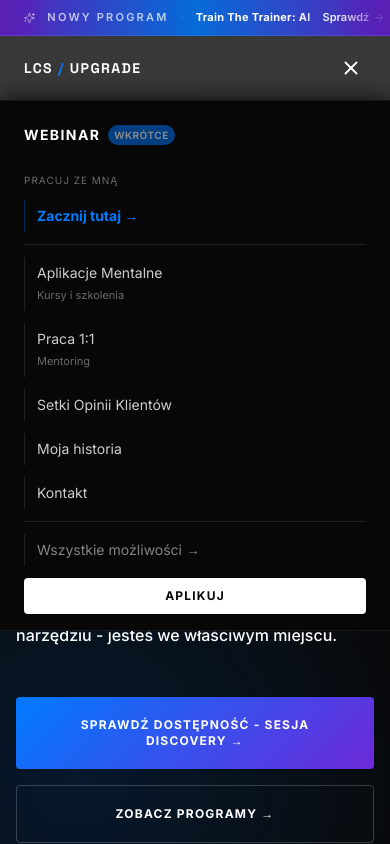
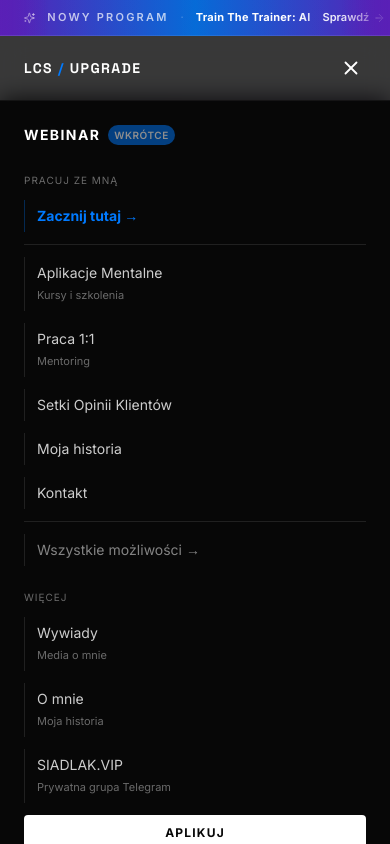
Before and after one commit to ludwikc/siadlak-com, a React (Vite) app: page / in a window 390 px wide. Both pictures are taken after a click on the button "Menu". Shown: the top 844 px of the page. Built offline with nearby package versions, Linux system fonts and the light colour scheme.

Commit message:
Changes
Co-authored-by: ludwikc <9521799+ludwikc@users.noreply.github.com>

```diff
--- a/src/components/layout/Header.tsx
+++ b/src/components/layout/Header.tsx
@@ -208,6 +208,19 @@ export default function Header() {
               Wszystkie możliwości →
             </Link>
 
+            <div className="text-white/40 text-[10px] uppercase tracking-widest pt-3">Więcej</div>
+            {moreItems.map((item) => (
+              <Link
+                key={item.to}
+                to={item.to}
+                onClick={() => setMobileOpen(false)}
+                className="block text-white/80 text-sm py-1.5 pl-3 border-l border-white/10 hover:text-white transition-colors"
+              >
+                {item.label}
+                {item.desc && <span className="block text-[11px] text-white/40 mt-0.5">{item.desc}</span>}
+              </Link>
+            ))}
+
             <Link
               to="/discovery"
               onClick={() => setMobileOpen(false)}
```
